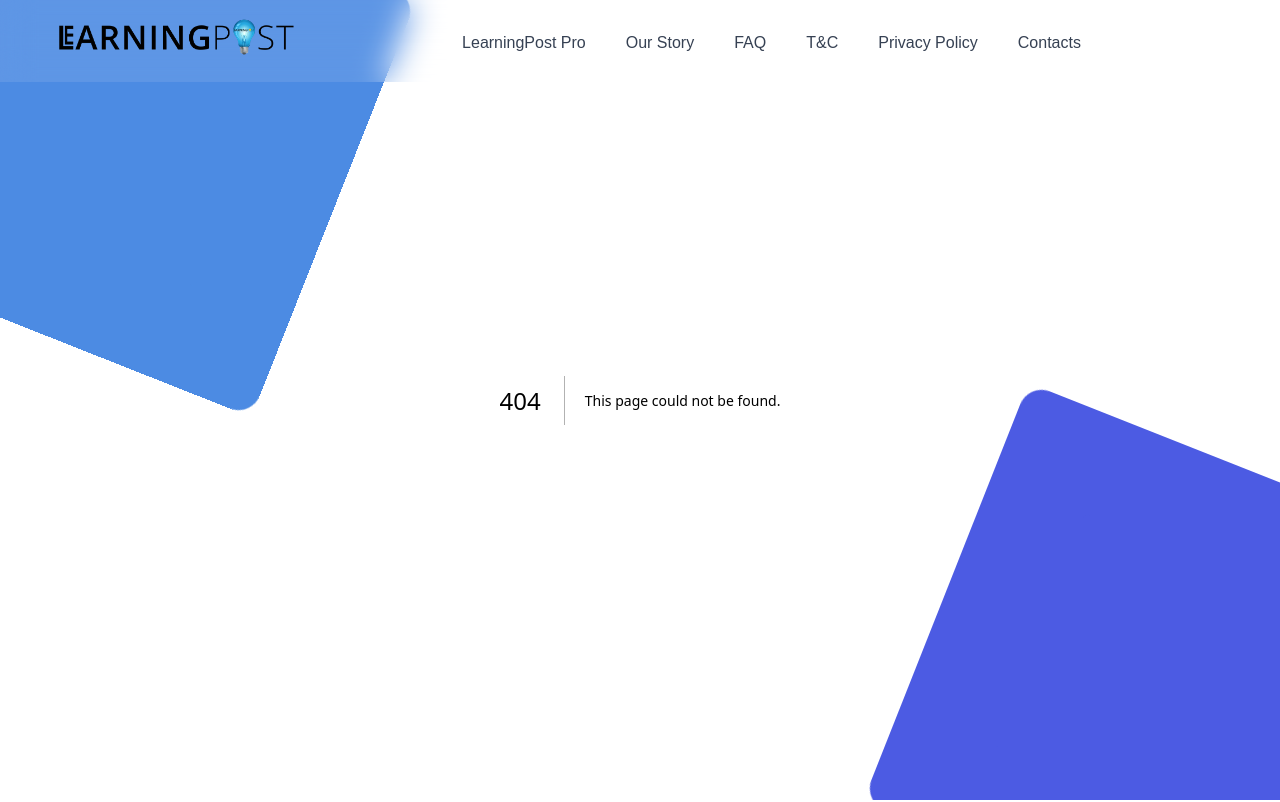
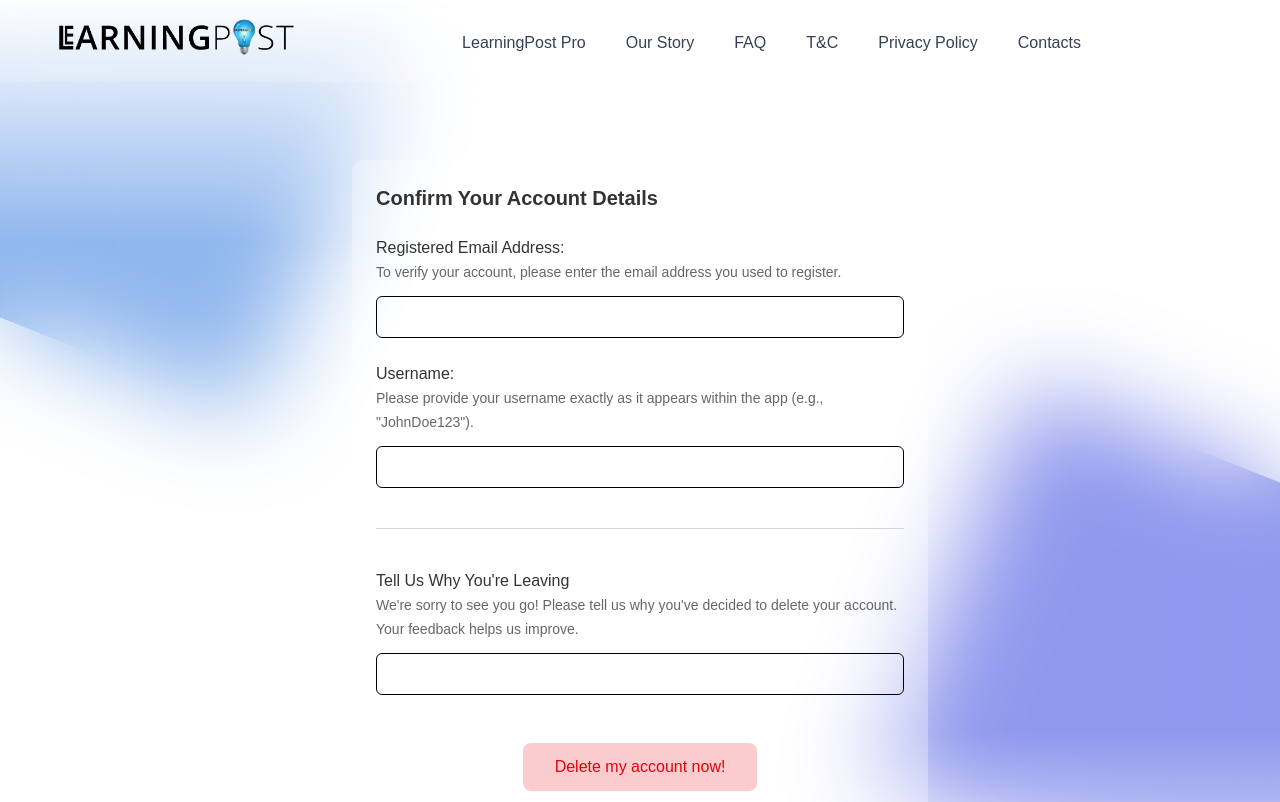
Before and after one commit to D3mzy-108/LearningPost-Website, a Next.js app: page /auth/delete-app-account in a window 1280 px wide. Before the commit this address had no page. Shown: the top 802 px of the page. Built offline with nearby package versions, Linux system fonts and the light colour scheme.

Commit message:
Created delete account page

```diff
--- /dev/null
+++ b/app/auth/delete-app-account/page.tsx
@@ -0,0 +1,162 @@
+"use client";
+import LoadingComponent from "@/components/LoadingComponent";
+import { useRouter } from "next/navigation";
+import React, { useState } from "react";
+
+export default function DeleteAccount({}) {
+  const [isLoading, setIsLoading] = useState(false);
+  const [errorMessage, setErrorMessage] = useState("");
+  const router = useRouter();
+
+  async function submitDeleteAccountRequest(
+    e: React.FormEvent<HTMLFormElement>
+  ) {
+    e.preventDefault();
+    try {
+      setIsLoading(true);
+
+      // LOAD FORM DATA
+      const formData = new FormData(e.target as HTMLFormElement);
+      const req_body = {
+        email: formData.get("email")?.toString().trim(),
+        user_display_name: formData.get("user_display_name")?.toString().trim(),
+        reason: formData.get("reason")?.toString().trim(),
+      };
+      console.log(req_body);
+
+      // SEND POST REQUEST TO API
+      var response = await fetch("http://localhost:2002/api/delete-account/", {
+        method: "POST",
+        headers: {
+          "Content-Type": "application/json",
+        },
+        body: JSON.stringify(req_body),
+      });
+
+      // GET RESPONSE FROM API
+      const data = await response.json();
+      console.log(data);
+      setIsLoading(false);
+
+      if (data.success) {
+        router.push("/");
+      } else {
+        setErrorMessage(data.message);
+      }
+    } catch (error) {
+      console.log(error);
+      setIsLoading(false);
+      setErrorMessage("Connection Error");
+    }
+  }
+
+  return (
+    <>
+      <div className="fixed bottom-4 left-0 w-full z-100">
+        {errorMessage == "" ? null : (
+          <div className="w-full max-w-lg bg-red-200 shadow rounded-xl mx-auto p-4 text-center">
+            <span className="text-red-700">{errorMessage}</span>
+          </div>
+        )}
+      </div>
+      {isLoading ? (
+        <div className="w-screen h-screen bg-white/40 fixed z-110 grid place-items-center">
+          <LoadingComponent />
+        </div>
+      ) : null}
+      <div
+        className="w-full min-h-screen grid place-items-center p-6 py-[20vh]"
+        style={{
+          background: "linear-gradient(white, #FFFFFF60 25% 75%, white)",
+          backdropFilter: "blur(50px)",
+        }}
+      >
+        <div className="w-full max-w-xl rounded-xl bg-white/30 p-6">
+          <form
+            onSubmit={(e) => {
+              submitDeleteAccountRequest(e);
+            }}
+            method="post"
+            className="flex flex-col gap-6"
+          >
+            {/* CONFIRM ACCOUNT INFO SECTION */}
+            <section className="w-full">
+              <legend className="text-xl font-bold text-black/80">
+                Confirm Your Account Details
+              </legend>
+              <div className="mt-6">
+                <label htmlFor="email" className="text-black/80 text-md">
+                  Registered Email Address:
+                  <br />
+                  <span className="text-sm text-black/60">
+                    To verify your account, please enter the email address you
+                    used to register.
+                  </span>
+                </label>
+                <input
+                  type="email"
+                  name="email"
+                  id="email"
+                  className="w-full p-2 border rounded-md mt-3"
+                  required
+                />
+              </div>
+              <div className="mt-6">
+                <label
+                  htmlFor="user_display_name"
+                  className="text-black/80 text-md"
+                >
+                  Username:
+                  <br />
+                  <span className="text-sm text-black/60">
+                    Please provide your username exactly as it appears within
+                    the app (e.g., "JohnDoe123").
+                  </span>
+                </label>
+                <input
+                  type="text"
+                  name="user_display_name"
+                  id="user_display_name"
+                  className="w-full p-2 border rounded-md mt-3"
+                  required
+                />
+              </div>
+            </section>
+
+            <div className="w-full bg-gray-300 h-px my-4"></div>
+
+            {/* REASON FOR LEAVING SECTION */}
+            <section className="w-full">
+              <div className="">
+                <label htmlFor="reason" className="text-black/80 text-md">
+                  Tell Us Why You're Leaving
+                  <br />
+                  <span className="text-sm text-black/60">
+                    We're sorry to see you go! Please tell us why you've decided
+                    to delete your account. Your feedback helps us improve.
+                  </span>
+                </label>
+                <input
+                  type="text"
+                  name="reason"
+                  id="reason"
+                  className="w-full p-2 border rounded-md mt-3"
+                  required
+                />
+              </div>
+            </section>
+
+            <div className="w-full text-center mt-6">
+              <button
+                type="submit"
+                className="w-fit py-3 px-8 rounded-lg bg-red-600/20 text-red-600 font-medium hover:shadow-md duration-200"
+              >
+                Delete my account now!
+              </button>
+            </div>
+          </form>
+        </div>
+      </div>
+    </>
+  );
+}
```
